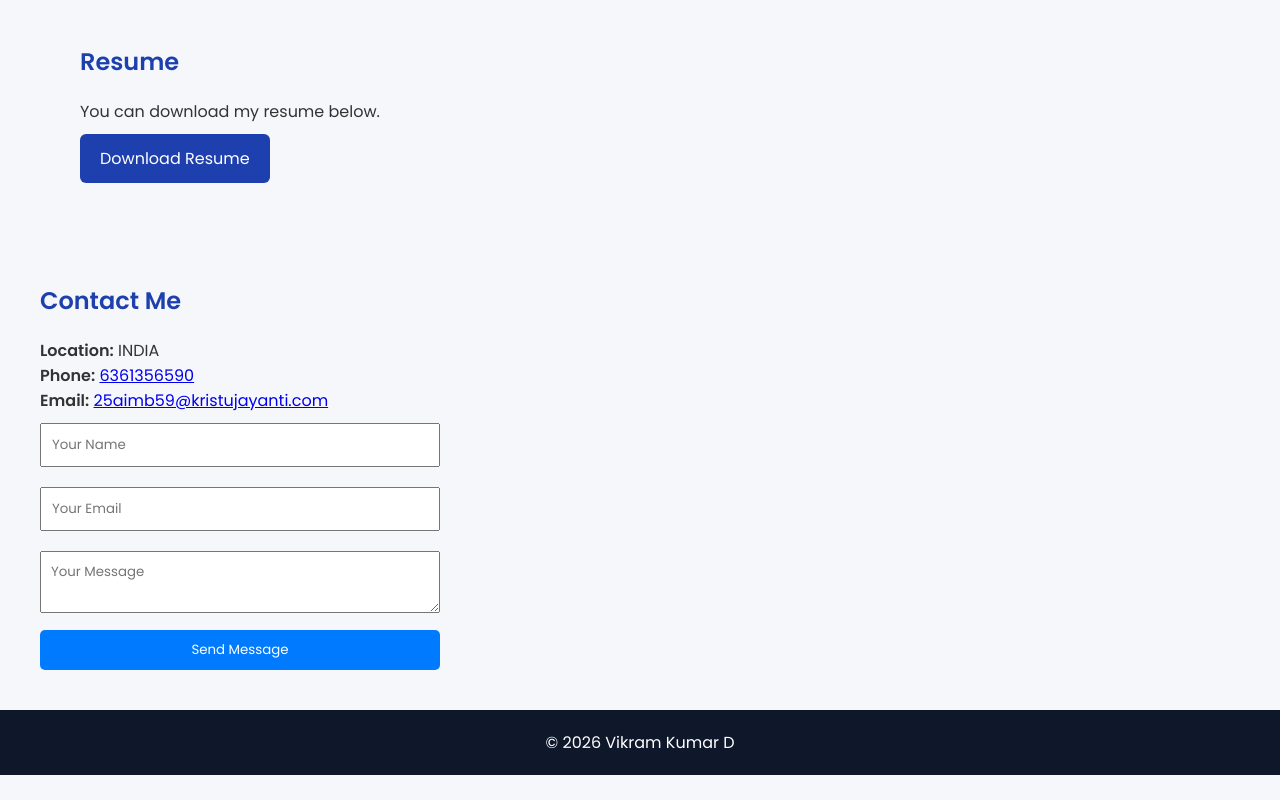
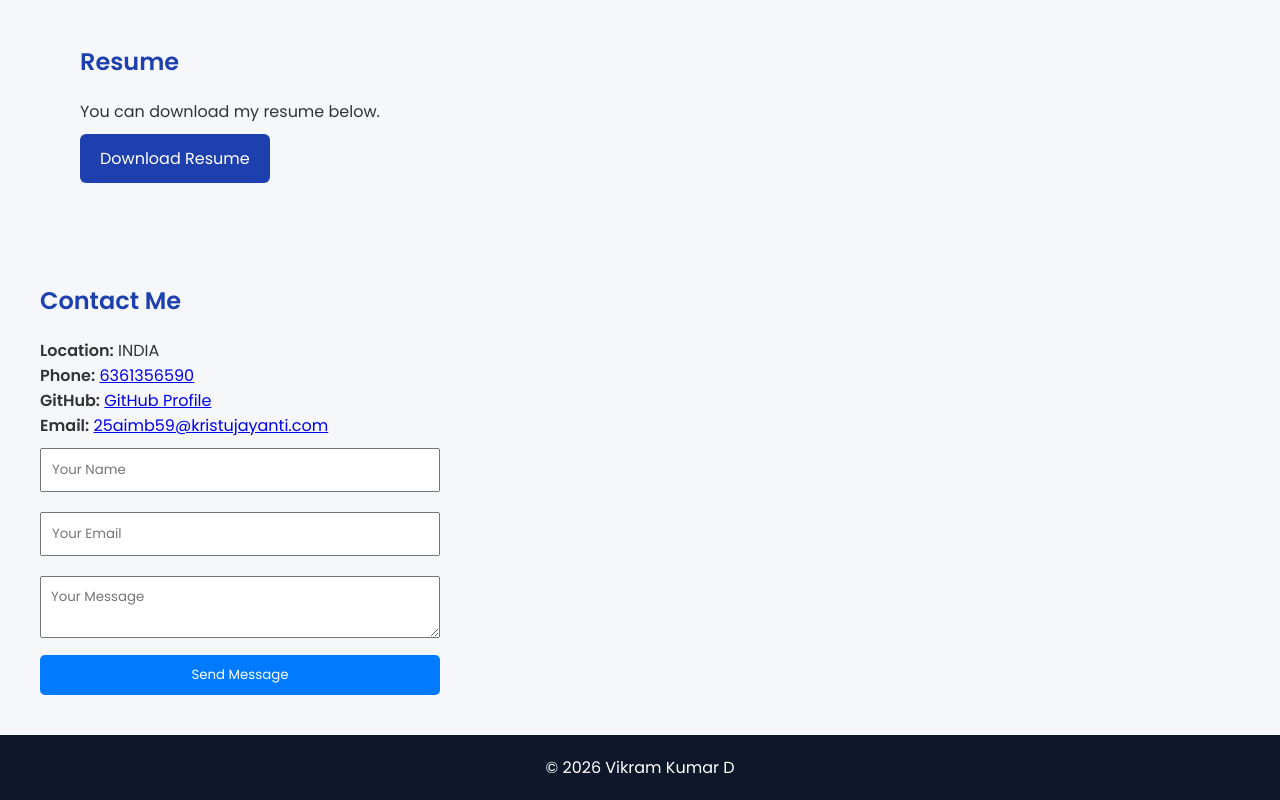
Before and after one commit to viki5432/vikram-portfolio, a website: page index.html in a window 1280 px wide. Shown: the part 874-1674 px from the top of the page. Before the commit the page ends 1649 px from the top, so only its background shows below. Drawn offline with Linux system fonts and the light colour scheme.

Commit message:
Update index.html

```diff
--- a/index.html
+++ b/index.html
@@ -58,6 +58,9 @@
   <p><strong>Phone:</strong>
     <a href="tel:6361356590">6361356590</a>
   </p>
+  <p><strong>GitHub:</strong>
+    <a href="https://github.com/viki5432" target="_blank">GitHub Profile</a>
+  </p>
 
   <p><strong>Email:</strong>
     <a href="mailto:25aimb59@kristujayanti.com">
```
